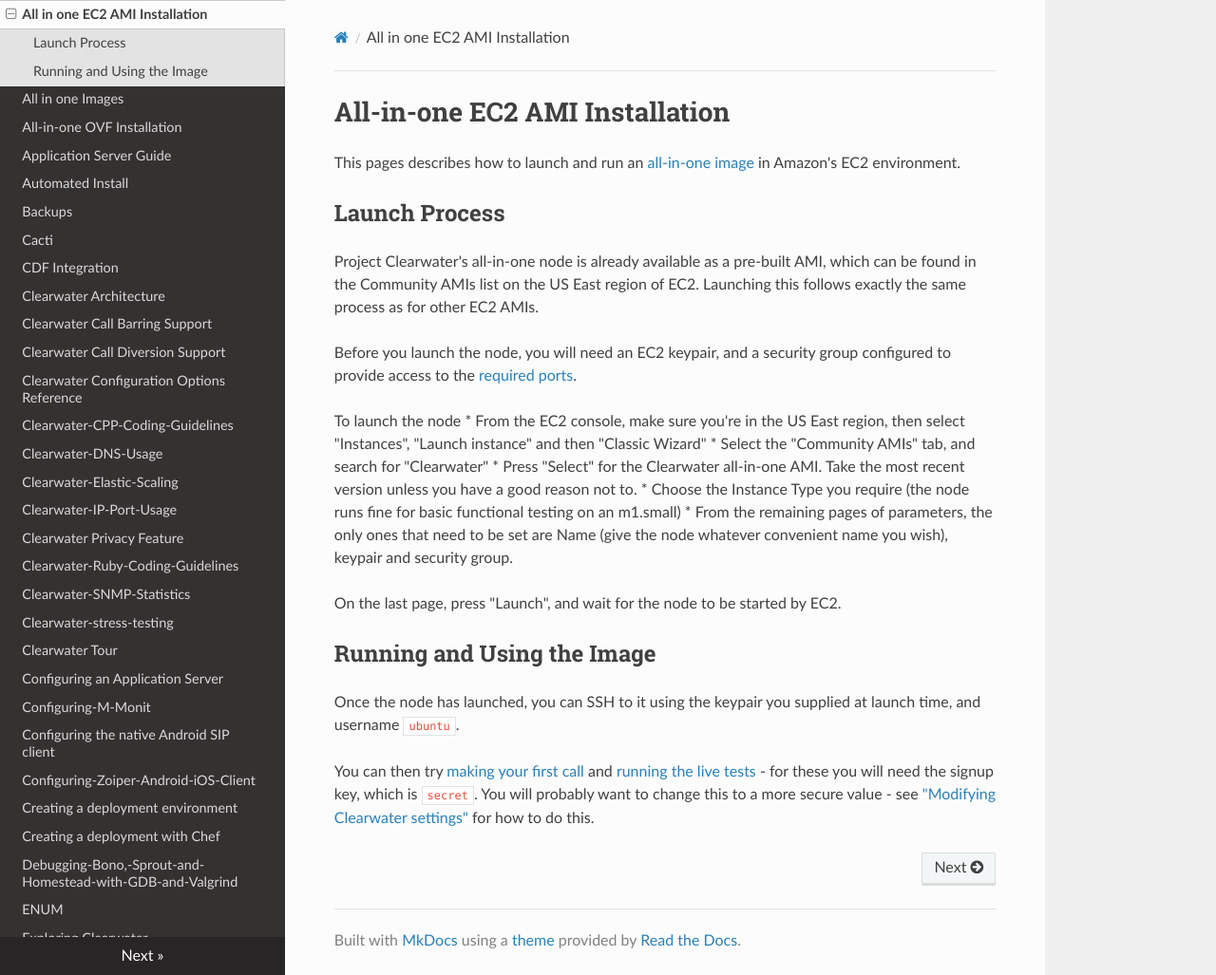
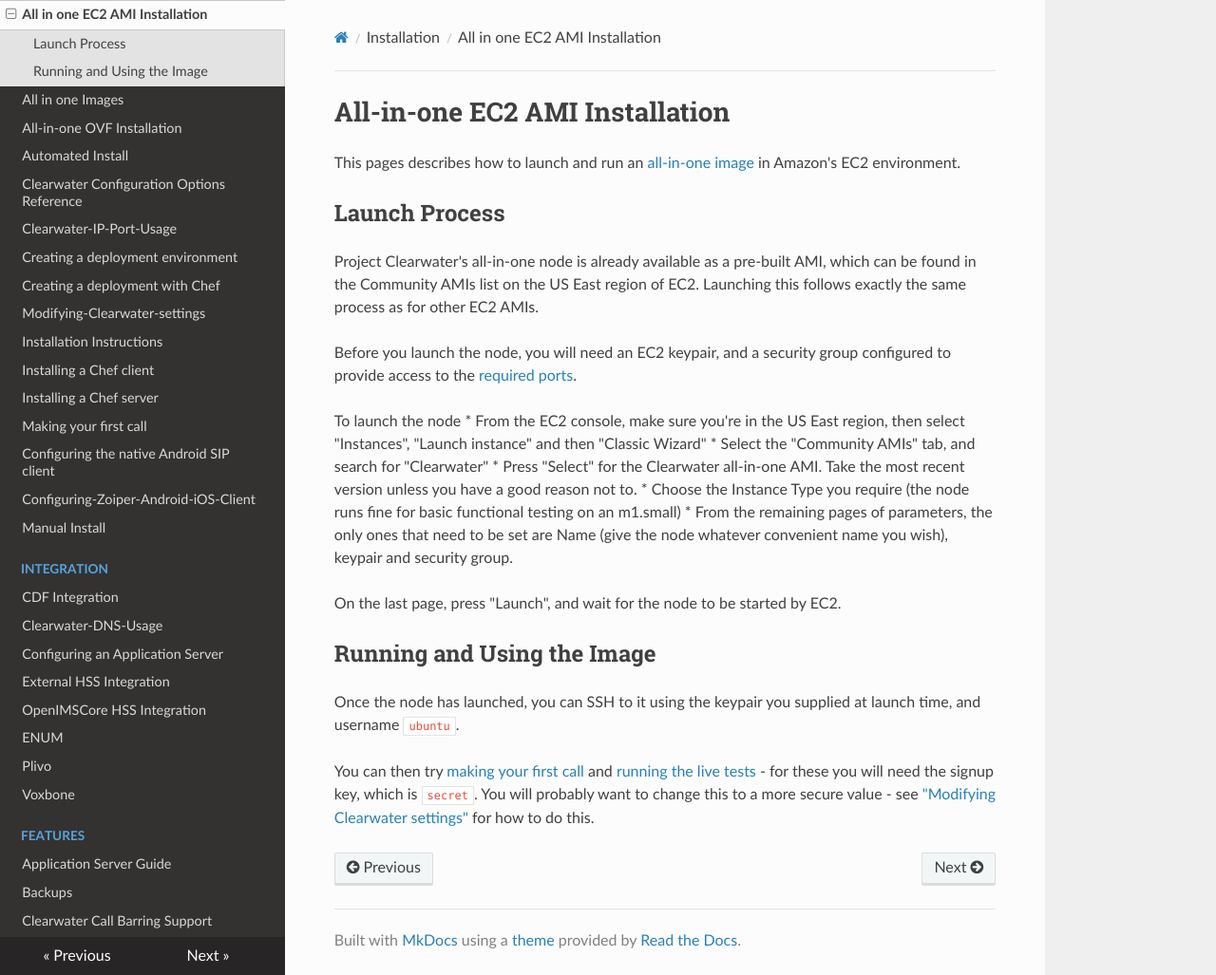
Before and after one commit to Metaswitch/clearwater-readthedocs, an MkDocs documentation site: the page built from docs/All in one EC2 AMI Installation.md, in a window 1280 px wide and 1027 px high. Shown: the whole window at 95% size. Built offline with MkDocs 1.6.1, drawn with Linux system fonts in a browser that asks for light colours; nearby versions of some CDN libraries; old or Windows-style settings are respelled for this version of MkDocs; part of the change alters nothing that is shown.

Commit message:
Add structure to mkdocs.yml

```diff
--- a/mkdocs.yml
+++ b/mkdocs.yml
@@ -1,57 +1,72 @@
 site_name: Clearwater
+site_url: 'http://repo.cw-ngv.com/~rkd/example-docs/'
 pages:
-- ['All in one EC2 AMI Installation.md', 'All in one EC2 AMI Installation']
-- ['All in one Images.md', 'All in one Images']
-- ['All-in-one OVF Installation.md', 'All-in-one OVF Installation']
-- ['Application Server Guide.md', 'Application Server Guide']
-- ['Automated Install.md', 'Automated Install']
-- ['Backups.md', 'Backups']
-- ['Cacti.md', 'Cacti']
-- ['CDF Integration.md', 'CDF Integration']
+# Overview:
+- ['Home.md', 'Home']
 - ['Clearwater Architecture.md', 'Clearwater Architecture']
-- ['Clearwater Call Barring Support.md', 'Clearwater Call Barring Support']
-- ['Clearwater Call Diversion Support.md', 'Clearwater Call Diversion Support']
-- ['Clearwater Configuration Options Reference.md', 'Clearwater Configuration Options Reference']
-- ['Clearwater-CPP-Coding-Guidelines.md', 'Clearwater-CPP-Coding-Guidelines']
-- ['Clearwater-DNS-Usage.md', 'Clearwater-DNS-Usage']
-- ['Clearwater-Elastic-Scaling.md', 'Clearwater-Elastic-Scaling']
-- ['Clearwater-IP-Port-Usage.md', 'Clearwater-IP-Port-Usage']
-- ['Clearwater Privacy Feature.md', 'Clearwater Privacy Feature']
-- ['Clearwater-Ruby-Coding-Guidelines.md', 'Clearwater-Ruby-Coding-Guidelines']
-- ['Clearwater-SNMP-Statistics.md', 'Clearwater-SNMP-Statistics']
-- ['Clearwater-stress-testing.md', 'Clearwater-stress-testing']
 - ['Clearwater Tour.md', 'Clearwater Tour']
-- ['Configuring an Application Server.md', 'Configuring an Application Server']
+- ['Exploring Clearwater.md', 'Exploring Clearwater']
+
+# Installation:
+- ['All in one EC2 AMI Installation.md', 'Installation', 'All in one EC2 AMI Installation']
+- ['All in one Images.md', 'Installation', 'All in one Images']
+- ['All-in-one OVF Installation.md', 'Installation', 'All-in-one OVF Installation']
+- ['Automated Install.md', 'Installation', 'Automated Install']
+- ['Clearwater Configuration Options Reference.md', 'Installation', 'Clearwater Configuration Options Reference']
+- ['Clearwater-IP-Port-Usage.md', 'Installation', 'Clearwater-IP-Port-Usage']
+- ['Creating a deployment environment.md', 'Installation', 'Creating a deployment environment']
+- ['Creating a deployment with Chef.md', 'Installation', 'Creating a deployment with Chef']
+- ['Modifying-Clearwater-settings.md', 'Installation', 'Modifying-Clearwater-settings']
+- ['Installation Instructions.md', 'Installation', 'Installation Instructions']
+- ['Installing a Chef client.md', 'Installation', 'Installing a Chef client']
+- ['Installing a Chef server.md', 'Installation', 'Installing a Chef server']
+- ['Making your first call.md', 'Installation', 'Making your first call']
+- ['Configuring the native Android SIP client.md', 'Installation', 'Configuring the native Android SIP client']
+- ['Configuring-Zoiper-Android-iOS-Client.md', 'Installation', 'Configuring-Zoiper-Android-iOS-Client']
+- ['Manual Install.md', 'Installation', 'Manual Install']
+
+# Integration:
+- ['CDF Integration.md', 'Integration', 'CDF Integration']
+- ['Clearwater-DNS-Usage.md', 'Integration', 'Clearwater-DNS-Usage']
+- ['Configuring an Application Server.md', 'Integration', 'Configuring an Application Server']
+- ['External HSS Integration.md', 'Integration', 'External HSS Integration']
+- ['OpenIMSCore HSS Integration.md', 'Integration', 'OpenIMSCore HSS Integration']
+- ['ENUM.md', 'Integration', 'ENUM']
+- ['Plivo.md', 'Integration', 'Plivo']
+- ['Voxbone.md', 'Integration', 'Voxbone']
+
+# Features:
+- ['Application Server Guide.md', 'Features', 'Application Server Guide']
+- ['Backups.md', 'Features', 'Backups']
+- ['Clearwater Call Barring Support.md', 'Features', 'Clearwater Call Barring Support']
+- ['Clearwater Call Diversion Support.md', 'Features', 'Clearwater Call Diversion Support']
+- ['Clearwater-Elastic-Scaling.md', 'Features', 'Clearwater-Elastic-Scaling']
+- ['Clearwater Privacy Feature.md', 'Features', 'Clearwater Privacy Feature']
+- ['Clearwater-SNMP-Statistics.md', 'Features', 'Clearwater-SNMP-Statistics']
+- ['IR.92-Supplementary-Services.md', 'Features', 'IR.92-Supplementary-Services']
+- ['IBCF.md', 'Features', 'IBCF']
+- ['Multiple-Domains.md', 'Features', 'Multiple-Domains']
+- ['Multiple-Network-Support.md', 'Features', 'Multiple-Network-Support']
+- ['Geographic redundancy.md', 'Features', 'Geographic redundancy']
+- ['IPv6.md', 'Features', 'IPv6']
+- ['SIP Interface Specifications.md', 'Features', 'SIP Interface Specifications']
+- ['WebRTC support in Clearwater.md', 'Features', 'WebRTC support in Clearwater']
+
+# Development:
+- ['Clearwater-CPP-Coding-Guidelines.md', 'Development', 'Clearwater-CPP-Coding-Guidelines']
+- ['Clearwater-Ruby-Coding-Guidelines.md', 'Development', 'Clearwater-Ruby-Coding-Guidelines']
+- ['Debugging-Bono,-Sprout-and-Homestead-with-GDB-and-Valgrind.md', 'Development', 'Debugging-Bono,-Sprout-and-Homestead-with-GDB-and-Valgrind']
+- ['Pull-request-process.md', 'Development', 'Pull-request-process']
+
+# Testing:
+- ['Clearwater-stress-testing.md', 'Testing', 'Clearwater-stress-testing']
+- ['Cacti.md', 'Testing', 'Cacti']
+- ['Running the live tests.md', 'Testing', 'Running the live tests']
+
+# Other:
 - ['Configuring-M-Monit.md', 'Configuring-M-Monit']
-- ['Configuring the native Android SIP client.md', 'Configuring the native Android SIP client']
-- ['Configuring-Zoiper-Android-iOS-Client.md', 'Configuring-Zoiper-Android-iOS-Client']
-- ['Creating a deployment environment.md', 'Creating a deployment environment']
-- ['Creating a deployment with Chef.md', 'Creating a deployment with Chef']
-- ['Debugging-Bono,-Sprout-and-Homestead-with-GDB-and-Valgrind.md', 'Debugging-Bono,-Sprout-and-Homestead-with-GDB-and-Valgrind']
-- ['ENUM.md', 'ENUM']
-- ['Exploring Clearwater.md', 'Exploring Clearwater']
-- ['External HSS Integration.md', 'External HSS Integration']
-- ['Geographic redundancy.md', 'Geographic redundancy']
-- ['Home.md', 'Home']
-- ['IBCF.md', 'IBCF']
-- ['Installation Instructions.md', 'Installation Instructions']
-- ['Installing a Chef client.md', 'Installing a Chef client']
-- ['Installing a Chef server.md', 'Installing a Chef server']
-- ['IPv6.md', 'IPv6']
-- ['IR.92-Supplementary-Services.md', 'IR.92-Supplementary-Services']
-- ['Making your first call.md', 'Making your first call']
-- ['Manual Install.md', 'Manual Install']
-- ['Modifying-Clearwater-settings.md', 'Modifying-Clearwater-settings']
-- ['Multiple-Domains.md', 'Multiple-Domains']
-- ['Multiple-Network-Support.md', 'Multiple-Network-Support']
-- ['OpenIMSCore HSS Integration.md', 'OpenIMSCore HSS Integration']
-- ['Plivo.md', 'Plivo']
-- ['Pull-request-process.md', 'Pull-request-process']
-- ['Running the live tests.md', 'Running the live tests']
-- ['SIP Interface Specifications.md', 'SIP Interface Specifications']
 - ['Support.md', 'Support']
 - ['Troubleshooting-and-Recovery.md', 'Troubleshooting-and-Recovery']
-- ['Voxbone.md', 'Voxbone']
-- ['WebRTC support in Clearwater.md', 'WebRTC support in Clearwater']
 theme: readthedocs
 include_search: true
+markdown_extensions: ['wikilinks']
```
